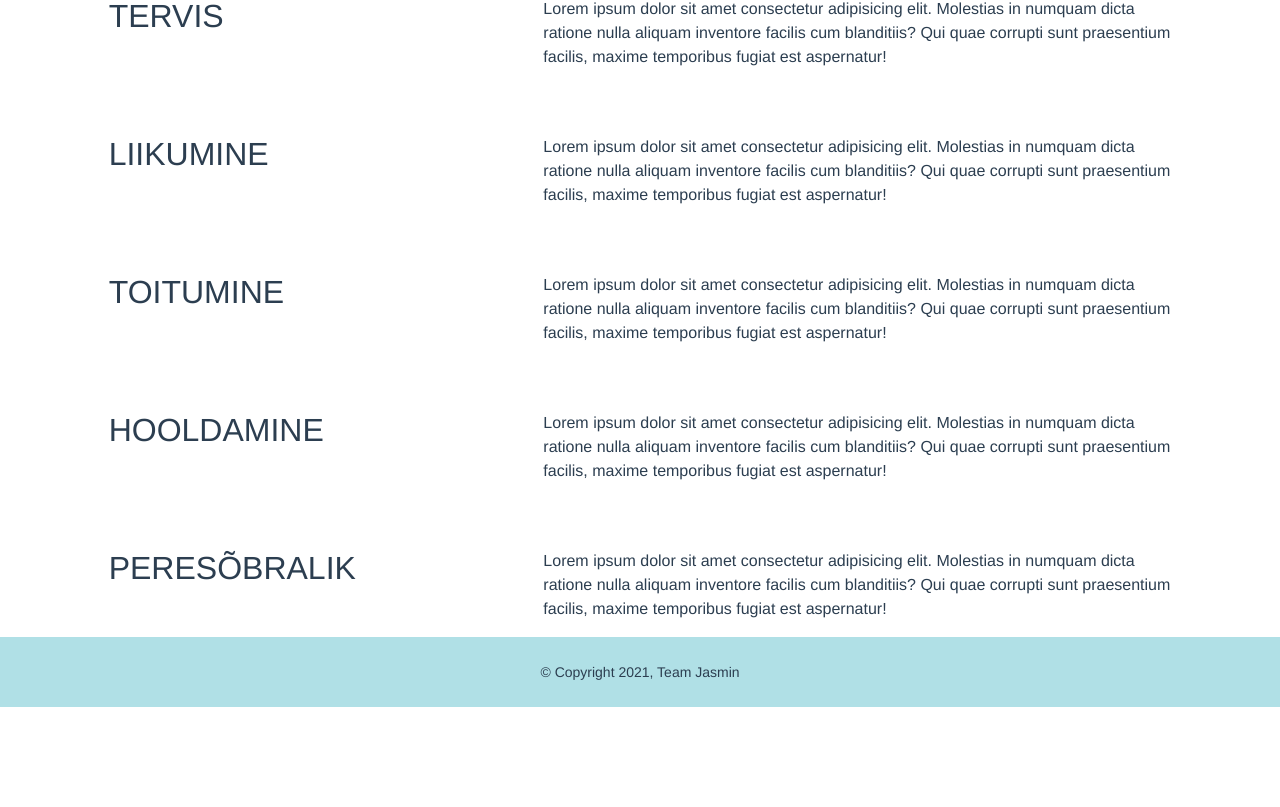
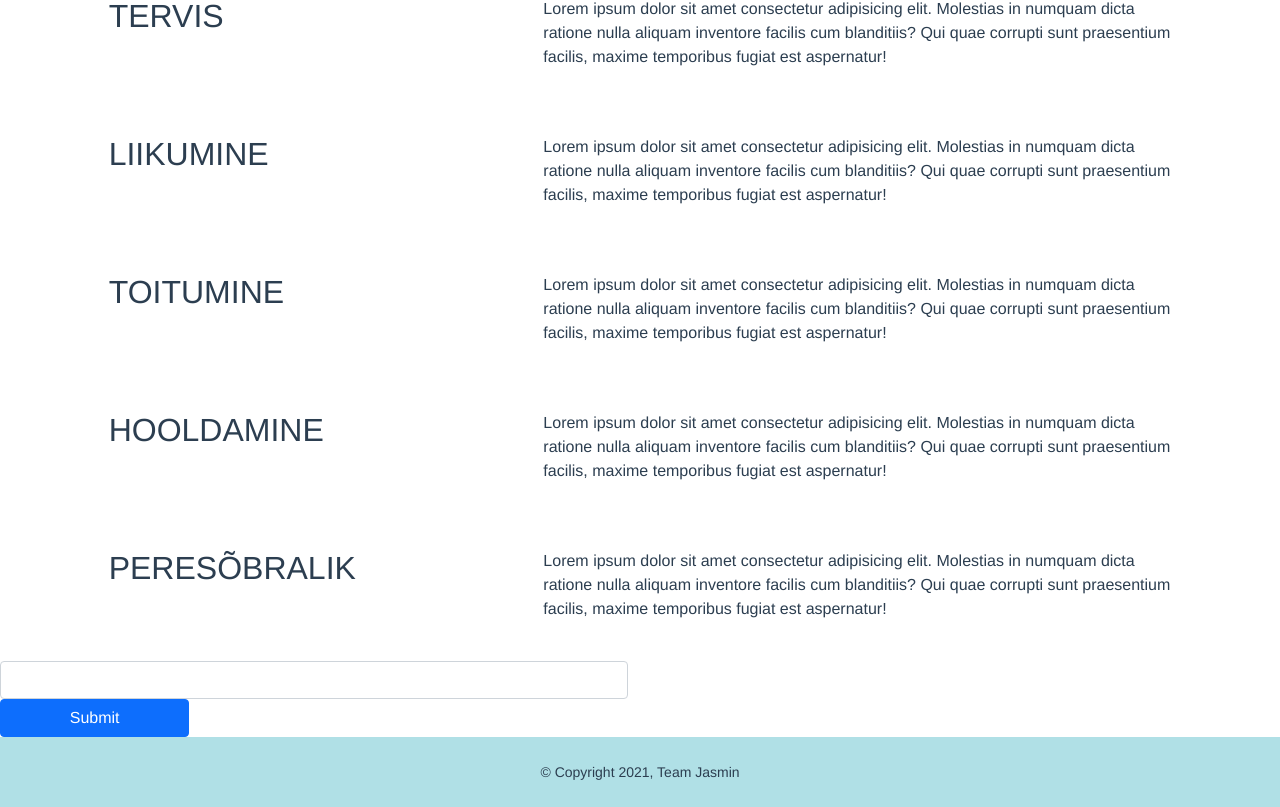
Before and after one commit to hannes-jeedas/dog-breed-explorer-vue, a Vue app: page /about/1 in a window 1280 px wide. Shown: the part 1090-1897 px from the top of the page. Before the commit the page ends 1797 px from the top, so only its background shows below. Built offline with nearby package versions, Linux system fonts and the light colour scheme.

Commit message:
Feedback.vue draft 1

```diff
--- /dev/null
+++ b/src/components/Feedback.vue
@@ -0,0 +1,109 @@
+<template>
+  <div>
+    <div class="row">
+      <div class="col">
+        <h2>{{ title }}</h2>
+
+        <ul class="list-group mb-3">
+          <li
+            v-for="comment in commentssFromServer"
+            :key="comment"
+            class="list-group-item"
+            @click="getTodo(comment._id)"
+          >
+            {{ comment.title }} {{ comment.status }}
+          </li>
+        </ul>
+      </div>
+    </div>
+    <div class="row">
+      <div class="col-6 commentbox">
+        <input
+          v-model="newComment"
+          type="text"
+          name="newComment"
+          class="form-control"
+        />
+      </div>
+      <div class="row">
+        <div class="col-2 submitcomment">
+            <button @click="addComment" type="submit" class="btn btn-primary w-100">
+            Submit
+            </button>
+            </div>
+        </div>
+    </div>
+    {{singleTodo}}
+  </div>
+</template>
+
+// <script>
+// import { ref } from "Jasmin";
+// import axios from "axios";
+
+// export default {
+//   name: "TodoList",
+//   props: {
+//     title: String,
+//   },
+
+//   setup() {
+//     const comments = ref(["Read a book", "Go for a walk", "Eat food"]);
+//     const newComment = ref("");
+//     const commentsFromServer = ref([]);
+//     const singleTodo = red({});
+
+//     async function deleteTodo() {
+//       await axios.get("/api/delete-todo" + id);
+//       await getComments();
+//     }
+
+//     async function completeTodo(id) {
+//       await axios.get("/api/update-todo" + id, {status: "COMPLETED"});
+//       await getComments();
+//     }
+
+
+
+//     async function getComments() {
+//       const result = await axios.get("/api/get-todos");
+//       commentsFromServer.value = result.data;  // axios data tuleb alati salvestada result.data //
+//       console.log(result.data);
+//     }
+
+//     async function getTodo(id) {
+//       const result = await axios.get("/api/get-todo/" + id);
+//       singleTodo.value = result.data;  // axios data tuleb alati salvestada result.data //
+//       console.log(result.data);
+//     }
+
+//     async function addComment(){
+//       await axios.post("/api/add/comment", {
+//         title: newComment.value,
+//         status: "ACTIVE",
+//       });
+//       newComment.value = "";
+//       await getComments(); // empty field after submit to todolist //
+//     }
+
+//     getComments();
+
+//     // function addNewTodo() {
+//     //   todos.value.push(newComment.value);
+//     //   newComment.value = "";
+//     // }
+
+//     return {
+//       comment,
+//       newComment,
+//       addNewTodo,
+//       commentFromServer,
+//       addComment,
+//       singleTodo,
+//       getTodo,
+//       deleteTodo,
+//       completeTodo,
+//     };
+//   },
+// };
+// </script>
--- a/src/views/About.vue
+++ b/src/views/About.vue
@@ -3,6 +3,7 @@
     <!-- <h1>This is an about page</h1> -->
     <Header title="header" />
     <Subpage title="Subpage" />
+    <Feedback title="Feedback" />
     <Footer title="footer" />
   </div>
 </template>
@@ -10,6 +11,7 @@
 <script>
 import Header from "@/components/header.vue";
 import Subpage from "@/components/subpage.vue";
+import Feedback from "@/components/Feedback.vue";
 import Footer from "@/components/footer.vue";
 
 export default {
@@ -17,6 +19,7 @@ export default {
   components: {
     Header,
     Subpage,
+    Feedback,
     Footer,
   },
 };
```
Also changed, not shown: 1 other file (tests, documents, lock files or other folders).
